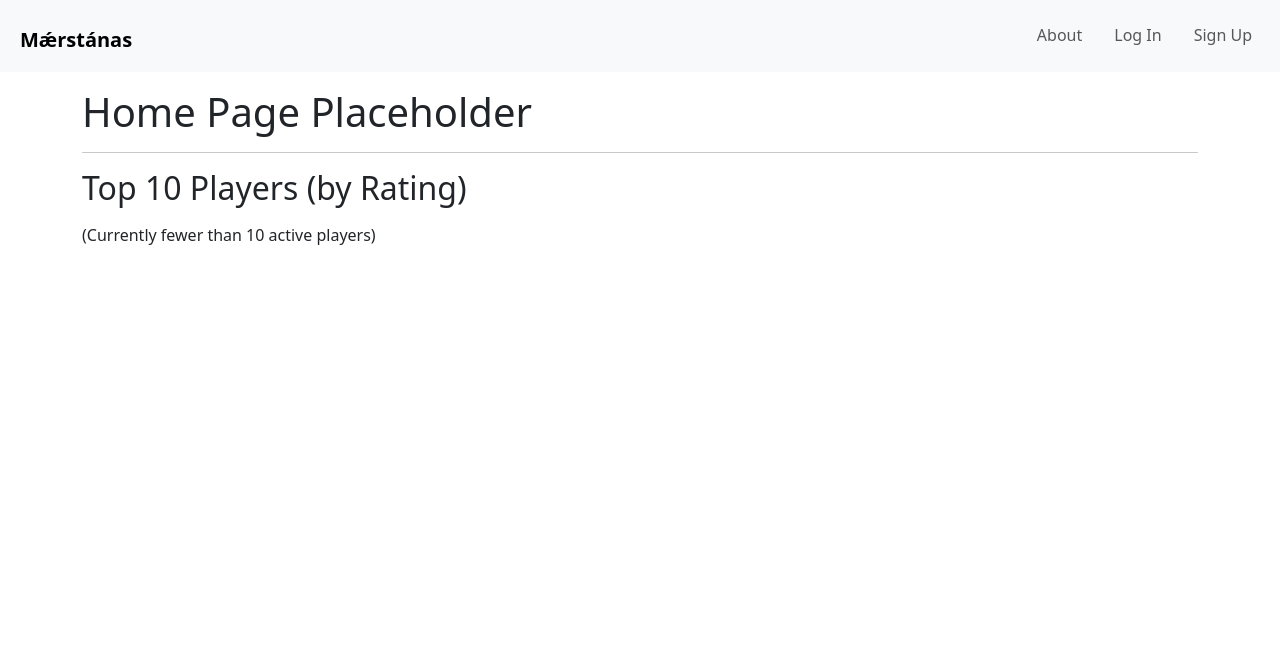
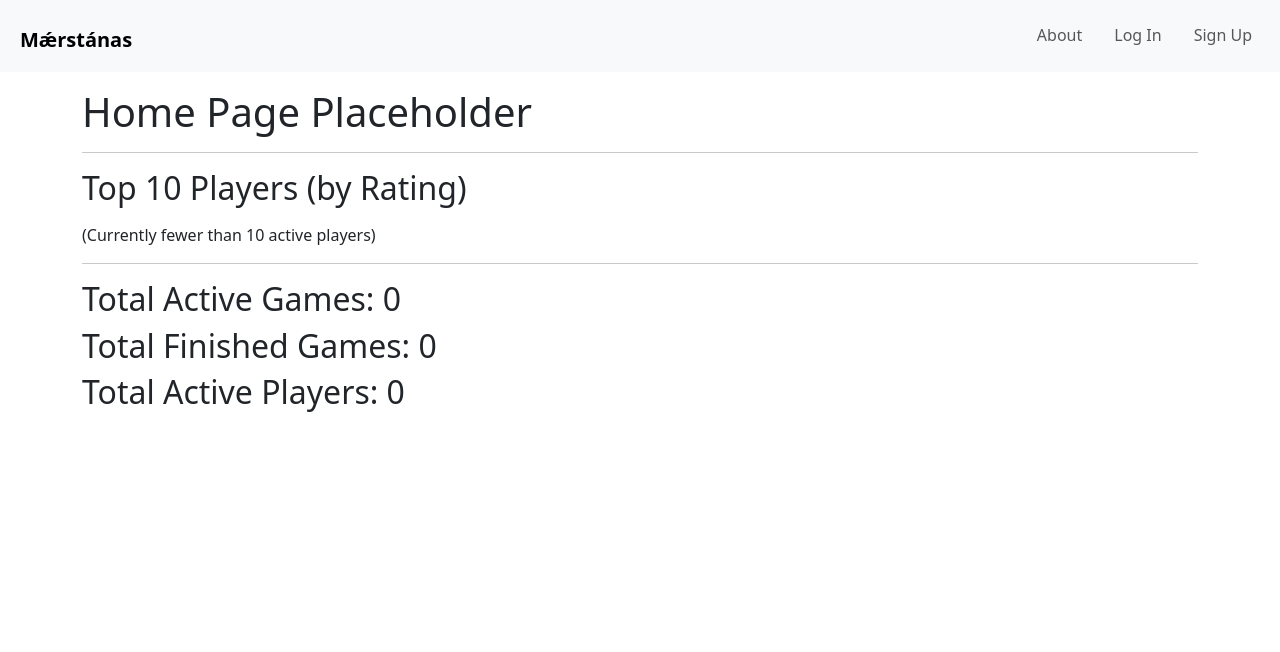
Before and after one commit to jaerrib/maerstanas-webapp, a Django app: page / in a window 1280 px wide. Shown: the top 652 px of the page. Run offline with Django 5.2, Linux system fonts and the light colour scheme; data that the repository does not hold is empty; parts of the project's set-up code (start-up, migrations or seed data) failed here and were passed over.

Commit message:
Add counts for active/finished games and active players to homepage (closes #23)

```diff
--- a/pages/views.py
+++ b/pages/views.py
@@ -16,6 +16,10 @@ class HomePageView(ListView):
         User = get_user_model()
         active_players = User.objects.filter(is_active=True)
         context["top_10_by_rating"] = active_players.order_by("-rating")[:10]
+        context["total_active_players"] = active_players.count()
+        game = Game
+        context["total_active_games"] = game.objects.filter(game_over=False).exclude(player2=None).count()
+        context["total_finished_games"] = game.objects.filter(game_over=True).count()
         return context
 
 
--- a/templates/home.html
+++ b/templates/home.html
@@ -19,4 +19,8 @@
     (Currently fewer than 10 active players)
     {% endif %}
 </div>
+<hr>
+<h2>Total Active Games: {{ total_active_games }}</h2>
+<h2>Total Finished Games: {{ total_finished_games }}</h2>
+<h2>Total Active Players: {{ total_active_players }}</h2>
 {% endblock content %}
```
